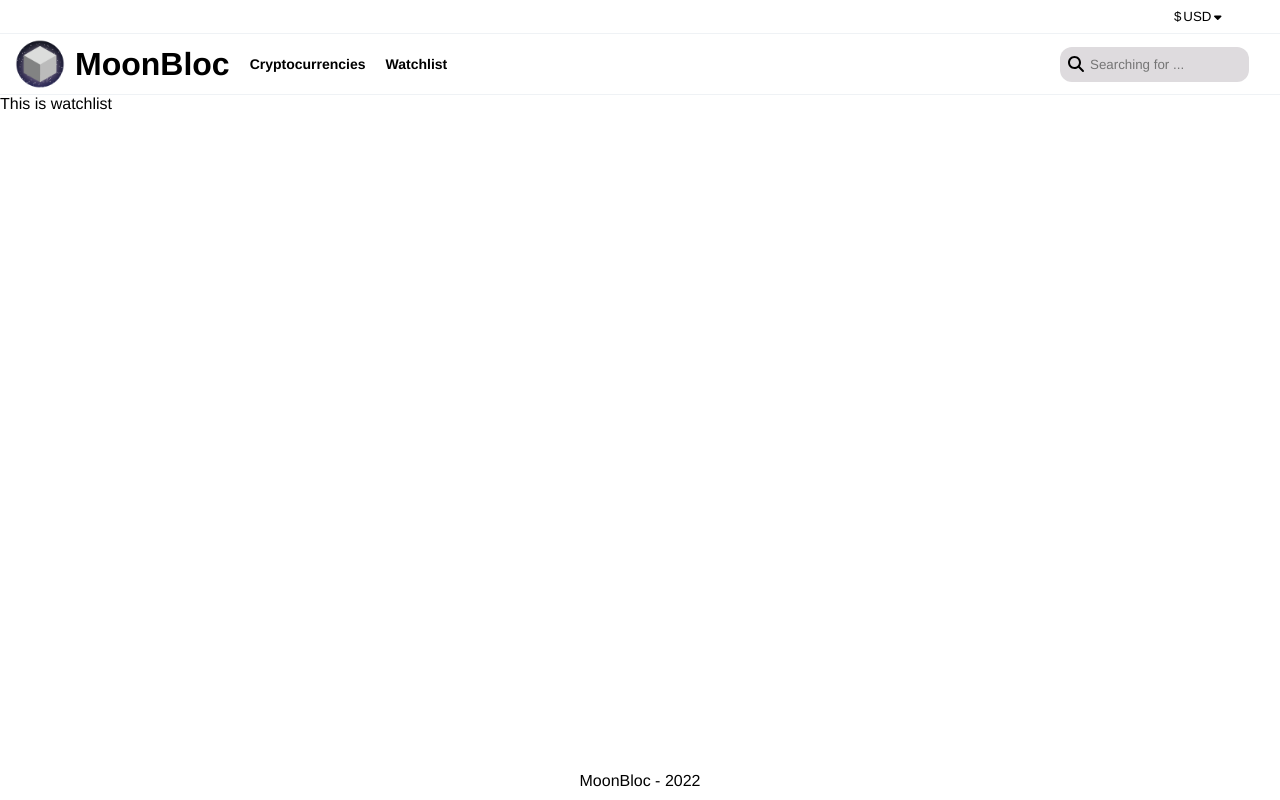
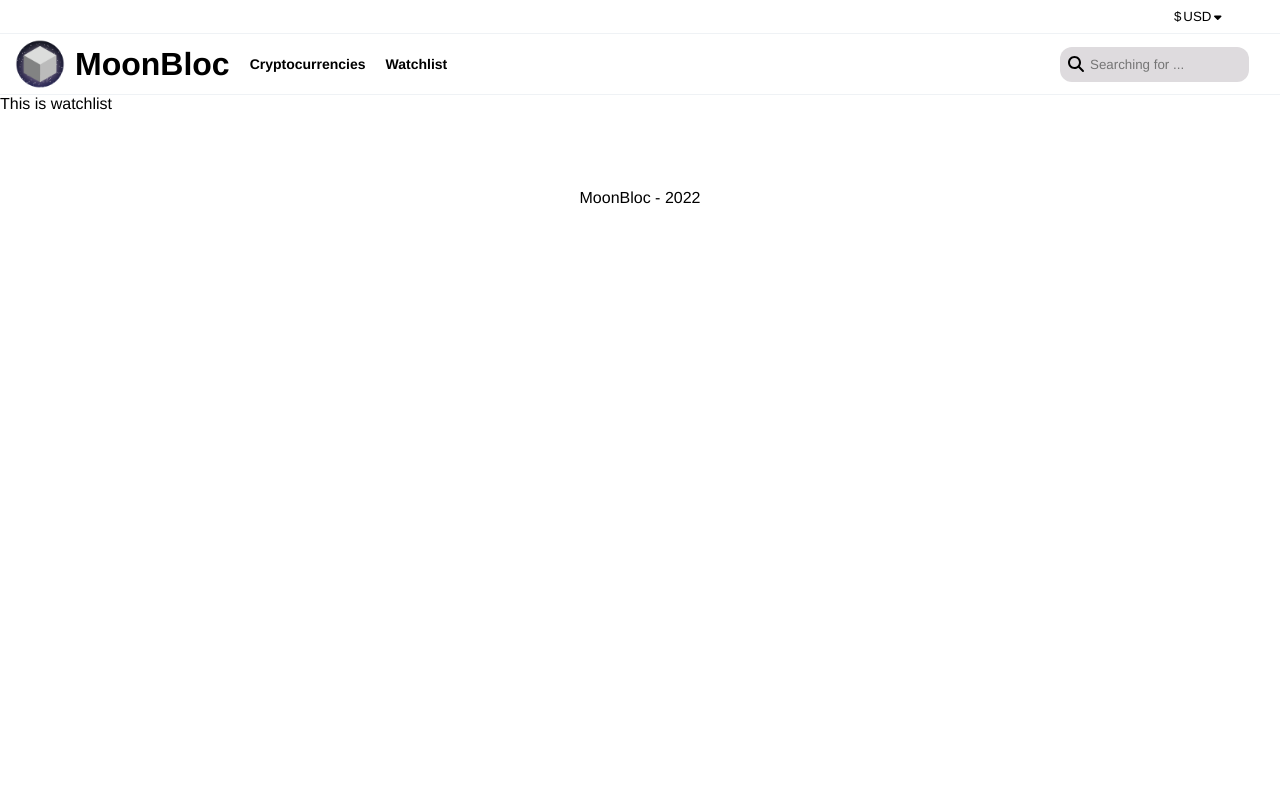
Before and after one commit to Theo-Smondack/moonbloc_nextjs, a Next.js app: page /watchlist in a window 1280 px wide. Built offline with nearby package versions, Linux system fonts and the light colour scheme.

Commit message:
Some fixes
Fix footer + resolve type error on cryptotable

```diff
--- a/components/footer.module.css
+++ b/components/footer.module.css
@@ -2,9 +2,10 @@
     display: flex;
     justify-content: center;
     align-content: center;
+    align-items: center;
     padding-bottom: 10px;
     padding-top: 10px;
     bottom: 0;
-    position: absolute;
     width: 100%;
+    height: 150px;
 }
--- a/components/footer.tsx
+++ b/components/footer.tsx
@@ -3,7 +3,6 @@ import styles from './footer.module.css'
 export default function Footer() {
     return(
         <div className={styles.containerNav}>
-
         <p>MoonBloc - 2022</p>
         </div>
     )
--- a/components/layout.tsx
+++ b/components/layout.tsx
@@ -1,5 +1,7 @@
 import Head from "next/head";
 import {LayoutProps} from "../types/props";
+import Navbar from "./navbar";
+import Footer from "./footer";
 export const siteTitle:string = 'MoonBloc';
 
 
@@ -11,7 +13,12 @@ export default function Layout({children}:LayoutProps){
                 <title>{siteTitle}</title>
                 <link rel="icon" href="/favicon.ico" />
             </Head>
-            <main>{children}</main>
+            {/*<div style={{minHeight:"100vh",position:"relative"}}>*/}
+                <Navbar/>
+                <main>{children}</main>
+                <Footer/>
+            {/*</div>*/}
+
         </>
     )
 }
--- a/pages/cryptocurrencies.tsx
+++ b/pages/cryptocurrencies.tsx
@@ -1,6 +1,4 @@
 import Layout from "../components/layout";
-import Navbar from "../components/navbar";
-import Footer from "../components/footer";
 import {ReactElement} from "react";
 
 export default function Cryptocurrencies() {
@@ -15,9 +13,7 @@ export default function Cryptocurrencies() {
 Cryptocurrencies.getLayout = function getLayout(page:ReactElement) {
     return(
         <Layout>
-            <Navbar/>
             {page}
-            <Footer/>
         </Layout>
     )
 }
--- a/pages/index.tsx
+++ b/pages/index.tsx
@@ -1,6 +1,4 @@
 import Layout from "../components/layout";
-import Navbar from "../components/navbar";
-import Footer from "../components/footer";
 import Cryptotable from "../components/cryptotable";
 import {NextPageWithLayout} from "./_app";
 import {ReactElement} from "react";
@@ -17,9 +15,7 @@ const Home: NextPageWithLayout = () => {
 Home.getLayout = function getLayout(page:ReactElement) {
     return (
             <Layout>
-                <Navbar/>
                 {page}
-                {/*<Footer/>*/}
             </Layout>
     )
 }
--- a/pages/watchlist.tsx
+++ b/pages/watchlist.tsx
@@ -1,6 +1,4 @@
 import Layout from "../components/layout";
-import Navbar from "../components/navbar";
-import Footer from "../components/footer";
 import {ReactElement} from "react";
 
 export default function Watchlist() {
@@ -14,9 +12,7 @@ export default function Watchlist() {
 Watchlist.getLayout = function getLayout(page:ReactElement) {
     return(
         <Layout>
-            <Navbar/>
             {page}
-            <Footer/>
         </Layout>
     )
 }
--- a/styles/globals.css
+++ b/styles/globals.css
@@ -2,11 +2,17 @@
     margin: 0;
     padding: 0;
     font-family: Helvetica;
+    /*background: var(--bg);*/
 }
 
 button{
     border: none;
     background: transparent;
+}
+
+body{
+    min-height: 100vh;
+    position: relative;
 }
 
 .container{
@@ -19,20 +25,20 @@ button{
     flex-direction: row;
 }
 
-
 .txtGrey{
     color: #58667e;
 }
 
 
 :root {
-    --bg : #fff;
+    --background:#DFF6FF;
+    /*--bg : #fff;*/
     --grey-component-color: #eff2f5;
     --txt-grey-selected: #d8d8d8;
     --txt-default-color : #121212;
 }
 [data-theme='dark']{
-    --bg : #121212;
+    --bg : #06283D;
     --grey-component-color: #232323;
     --txt-default-color : #fff;
 }
```
Also changed, not shown: components/cryptotable.tsx (+6 -3 lines), types/cryptoData.d.ts (added, +21 -0 lines), types/swrErr.d.ts (added, +13 -0 lines).
